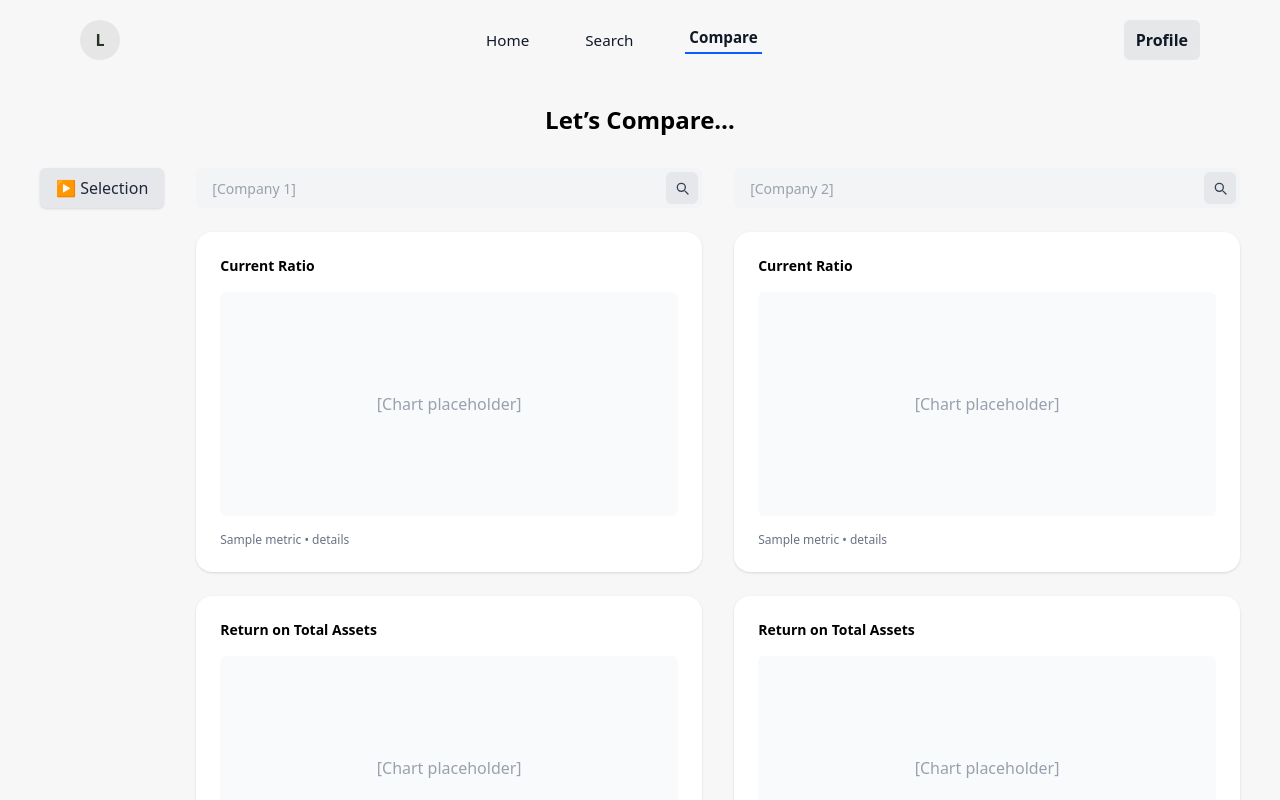
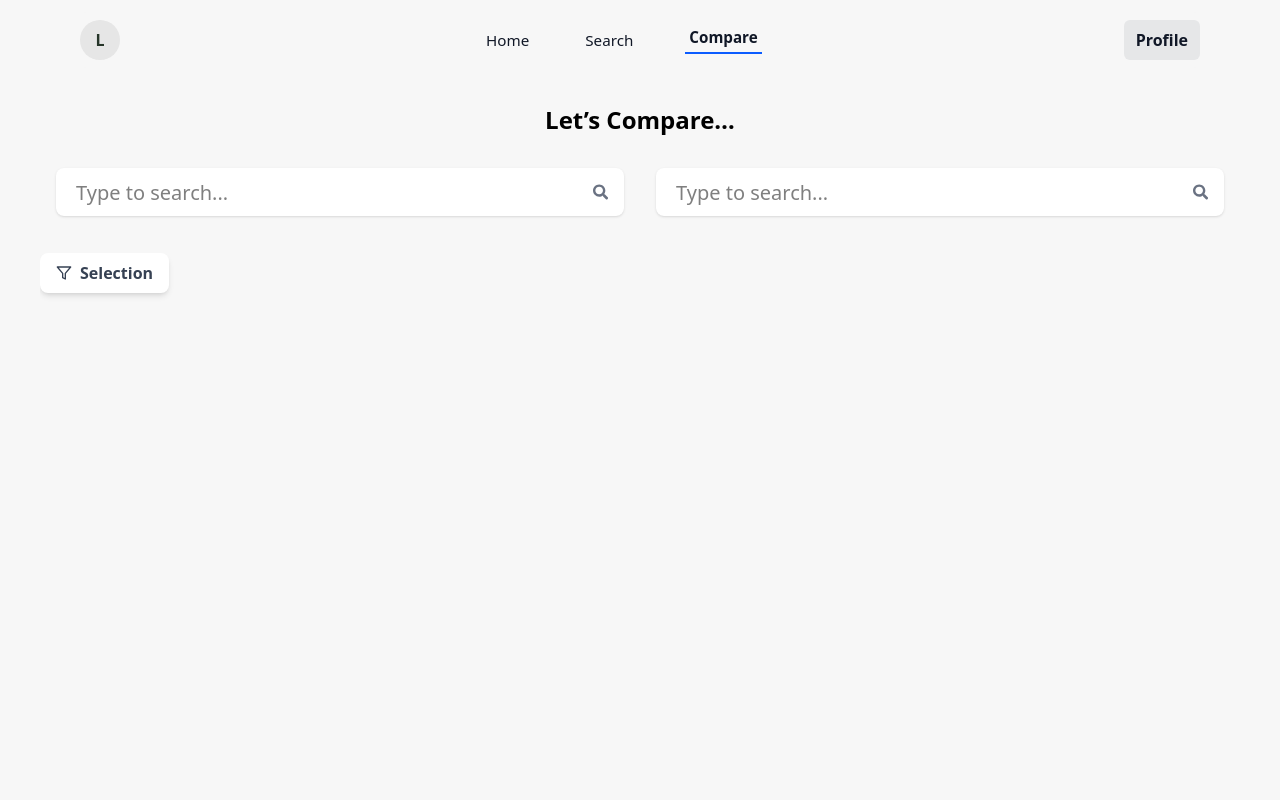
Before and after one commit to duckhess/Provision-IT---IT-Project-Group-14, a React (Vite) app in the folder Front-end/: page /compare in a window 1280 px wide. Shown: the top 800 px of the page. Built offline with nearby package versions, Linux system fonts and the light colour scheme.

Commit message:
Added functional components to Comparison Page
Comparison page now has a filter which displays two graphs side by side, given two companies' data.

```diff
--- a/Front-end/src/App.tsx
+++ b/Front-end/src/App.tsx
@@ -7,6 +7,7 @@ import ProfilePage from "./pages/ProfilePage";
 import ComparePage from "./pages/ComparePage";
 import LoginPage from "./pages/LoginPage";
 import BusinessPage from "./pages/BusinessPage";
+import FilterComparisonPage from "./components/ComparisonPageComponents/FilterComparisonPage";
 
 function App() {
   return (
@@ -31,6 +32,7 @@ function App() {
         <Footer />
       </div>
     </Router>
+    // <FilterComparisonPage/>
   );
 }
 
--- a/Front-end/src/components/ComparisonPageComponents/CompareGraphButton.tsx
+++ b/Front-end/src/components/ComparisonPageComponents/CompareGraphButton.tsx
@@ -26,7 +26,6 @@ export const CompareGraphButton: React.FC<CompareGraphButtonProps> = ({
   selectedKeys,
   companyDatasets
 }) => {
-  // 1. Flatten datasets with company info
   type LabeledDataset = Dataset & { company: string };
 
   const allSelectedDatasets: LabeledDataset[] = [];
@@ -40,17 +39,17 @@ export const CompareGraphButton: React.FC<CompareGraphButtonProps> = ({
     });
   });
 
-  // 2. Group by company + metric + unit + section
-  const grouped = allSelectedDatasets.reduce<
-    Record<string, LabeledDataset[]>
-  >((acc, ds) => {
+  // Group by company + metric + unit + section
+  const grouped = allSelectedDatasets.reduce<Record<string, LabeledDataset[]>>(
+    (acc, ds) => {
       const key = `${ds.company}_${ds.metric}_${ds.unit}_${ds.section}`;
       if (!acc[key]) acc[key] = [];
       acc[key].push(ds);
       return acc;
-  }, {});
+    },
+    {}
+  );
 
-  // 3. Organize into rows of 2 (Company A and B side-by-side)
   // Map by metric+unit+section so we can align company graphs per metric
   const groupedByMetricUnitSection = new Map<
     string,
@@ -58,8 +57,9 @@ export const CompareGraphButton: React.FC<CompareGraphButtonProps> = ({
   >();
 
   Object.entries(grouped).forEach(([key, datasets]) => {
+    // key = "CompanyA_metric_unit_section"
     const [company, metric, unit, section] = key.split("_");
-    const groupKey = `${metric}_${unit}_${section}`;
+    const groupKey = `${metric}_${unit}_${section}`; // correct ordering
     if (!groupedByMetricUnitSection.has(groupKey)) {
       groupedByMetricUnitSection.set(groupKey, {});
     }
@@ -67,33 +67,42 @@ export const CompareGraphButton: React.FC<CompareGraphButtonProps> = ({
   });
 
   return (
-    <div className="space-y-6">
+    // ensure this wrapper can shrink in flex parents but still provide a height context
+    <div className="space-y-6 min-h-0">
       {[...groupedByMetricUnitSection.entries()].map(
         ([groupKey, companyData], i) => {
-          const [unit, section] = groupKey.split("_");
+          // groupKey = "metric_unit_section"
+          // Can use metric in the future if needed
+          const [_metric, unit, section] = groupKey.split("_");
 
           return (
             <div
               key={`${groupKey}_${i}`}
-              className="grid grid-cols-2 gap-4 items-stretch"
+              className="grid grid-cols-2 gap-4 items-stretch min-h-0"
             >
               {["CompanyA", "CompanyB"].map((company) => {
                 const datasets = companyData[company];
-                if (!datasets) return <div key={company}></div>;
+                if (!datasets) {
+                  // keep cells present so grid layout stays consistent
+                  return <div key={company} className="min-h-0" />;
+                }
 
-                // Chunk into groups of 4 per graph
+                // Chunk into groups of 4 per DataBox
                 const chunks: LabeledDataset[][] = [];
-                for (let i = 0; i < datasets.length; i += 4) {
-                  chunks.push(datasets.slice(i, i + 4));
+                for (let j = 0; j < datasets.length; j += 4) {
+                  chunks.push(datasets.slice(j, j + 4));
                 }
 
                 return chunks.map((chunk, idx) => (
+                  <div key={`${groupKey}_${company}_${idx}`} className="min-h-0">
+                    {/* DataBox should be allowed to fill available grid cell.
+                        DataBox itself should manage its own height/overflow */}
                     <DataBox
-                    key={`${groupKey}_${company}_${idx}`}
                       datasets={chunk}
                       unit={unit as Unit}
                       section={section as Section}
                     />
+                  </div>
                 ));
               })}
             </div>
--- a/Front-end/src/components/ComparisonPageComponents/FilterComparisonPage.tsx
+++ b/Front-end/src/components/ComparisonPageComponents/FilterComparisonPage.tsx
@@ -169,24 +169,28 @@ const FilterComparisonPage = () => {
   };
 
   const handleGenerate = () => {
-    setFinalSelectedKeys(selectedKeys); // Lock in the current selection
+    setFinalSelectedKeys(selectedKeys);
     setSidebarOpen(false);
   };
 
   return (
-    <div className="flex">
+    <div className="flex h-screen overflow-hidden">
+      {/* Sidebar toggle button */}
       <SideBarFilterButton onClick={() => setSidebarOpen(!sidebarOpen)} />
 
+      {/* Sidebar */}
       {sidebarOpen && (
         <SidebarFilter
-          onClose={handleGenerate}         // Trigger graph generation
+          onClose={handleGenerate}
           sections={mockSections}
           selectedKeys={selectedKeys}
           toggleSelection={handleToggleSelection}
+
         />
       )}
 
-      <div className="flex-1 p-4">
+      {/* Main content area */}
+      <div className="flex-1 p-4 overflow-y-auto min-h-0">
         {finalSelectedKeys.length > 0 && (
           <CompareGraphButton
             selectedKeys={finalSelectedKeys}
@@ -194,7 +198,6 @@ const FilterComparisonPage = () => {
           />
         )}
       </div>
-
       </div>
   );
 };
--- a/Front-end/src/components/filterBusinessPage/FilterBusinessPage.tsx
+++ b/Front-end/src/components/filterBusinessPage/FilterBusinessPage.tsx
@@ -165,7 +165,7 @@ const FilterBusinessPage = () => {
   };
 
   return (
-    <div className="flex">
+    <div className="grid grid-rows-[35px]">
       <div>
         <SideBarFilterButton onClick={() => setSidebarOpen(!sidebarOpen)} />
 
@@ -178,7 +178,6 @@ const FilterBusinessPage = () => {
         />
       )}
       </div>
-
       <div className="flex-1 p-4">
         <GraphButton selectedDatasets={selectedDataSets} />
       </div>
--- a/Front-end/src/pages/ComparePage.tsx
+++ b/Front-end/src/pages/ComparePage.tsx
@@ -1,51 +1,10 @@
 // src/pages/ComparePage.tsx
 import React from "react";
+import SearchBarComponent from "../components/searchBar/SearchBarComponent";
+import FilterComparisonPage from "../components/ComparisonPageComponents/FilterComparisonPage";
 
-/* Simple search input with a search button inside the right edge */
-const SearchInput: React.FC<{ placeholder: string }> = ({ placeholder }) => {
-  return (
-    <div className="relative">
-      <input
-        type="text"
-        placeholder={placeholder}
-        className="w-full h-10 rounded-md bg-gray-100 px-4 pr-12 text-sm placeholder-gray-400 focus:outline-none focus:ring-2 focus:ring-blue-300"
-      />
-      <button
-        type="button"
-        aria-label="Search"
-        className="absolute right-1 top-1/2 -translate-y-1/2 p-2 rounded-md bg-gray-200 hover:bg-gray-300"
-      >
-        <svg className="w-4 h-4 text-gray-700" viewBox="0 0 24 24" fill="none" stroke="currentColor" strokeWidth="2" strokeLinecap="round" strokeLinejoin="round">
-          <circle cx="11" cy="11" r="6" />
-          <line x1="21" y1="21" x2="16.65" y2="16.65" />
-        </svg>
-      </button>
-    </div>
-  );
-};
-
-/* Card that will contain each chart + title + small meta text */
-const ChartCard: React.FC<{ title: string }> = ({ title }) => {
-  return (
-    <article className="bg-white rounded-2xl shadow p-6">
-      <h3 className="text-sm font-semibold mb-4">{title}</h3>
-
-      <div className="bg-gray-50 rounded-md h-56 flex items-center justify-center text-gray-400">
-        [Chart placeholder]
-      </div>
-
-      <p className="text-xs text-gray-500 mt-4">Sample metric • details</p>
-    </article>
-  );
-};
 
 const ComparePage: React.FC = () => {
-  const demoCards = [
-    "Current Ratio",
-    "Return on Total Assets",
-    "Current Ratio (Trend)",
-    "EBITDA Margin",
-  ];
 
   return (
     <main className="min-h-screen bg-#f7f7f7">
@@ -57,29 +16,18 @@ const ComparePage: React.FC = () => {
         </header>
 
         {/* Grid: two equal columns on md+ screens; single column on small screens */}
-        <div className="grid gap-8 md:[grid-template-columns:auto_1fr_1fr]">
+        <div className = "grid grid-rows-[10%_90%]">
+          <div className="grid grid-cols-2">
             {/* ----- LEFT COLUMN (Company 1) ----- */}
-
-          <section className="flex flex-col items-center space-y-6">
-            <button className="bg-gray-200 text-gray-800 px-4 py-2 rounded-md shadow-sm">
-                ▶ Selection
-              </button>
-          </section>
 
             <section className="space-y-6 items-center">
               {/* Selection button + Company 1 search (fills remaining width of column) */}
               <div className="flex items-center gap-4">
                 <div className="flex-grow">
-                <SearchInput placeholder="[Company 1]" />
+                  <SearchBarComponent/>
                 </div>
               </div>
 
-            {/* Cards stacked vertically for left column */}
-            <div className="space-y-6">
-              {demoCards.map((t) => (
-                <ChartCard key={`left-${t}`} title={t} />
-              ))}
-            </div>
             </section>
 
             {/* ----- RIGHT COLUMN (Company 2) ----- */}
@@ -87,19 +35,16 @@ const ComparePage: React.FC = () => {
               {/* Spacer to align input with left column's search (keeps inputs visually lined up) */}
               <div className="flex items-center gap-4">
                 <div className="flex-grow">
-                <SearchInput placeholder="[Company 2]" />
+                  <SearchBarComponent/>
                 </div>
-            </div>
-
-            {/* Cards stacked vertically for right column */}
-            <div className="space-y-6">
-              {demoCards.map((t) => (
-                <ChartCard key={`right-${t}`} title={t} />
-              ))}
               </div>
             </section>
           </div>
+            <FilterComparisonPage/>
         </div>
+
+      </div>
+
     </main>
   );
 };
```
Also changed, not shown: Front-end/src/components/filterBusinessPage/sideBar/SidebarFilter.tsx (line endings or trailing spaces), Front-end/src/pages/BusinessPage.tsx (line endings or trailing spaces). Lines whose indentation alone changed are shown as unchanged.
